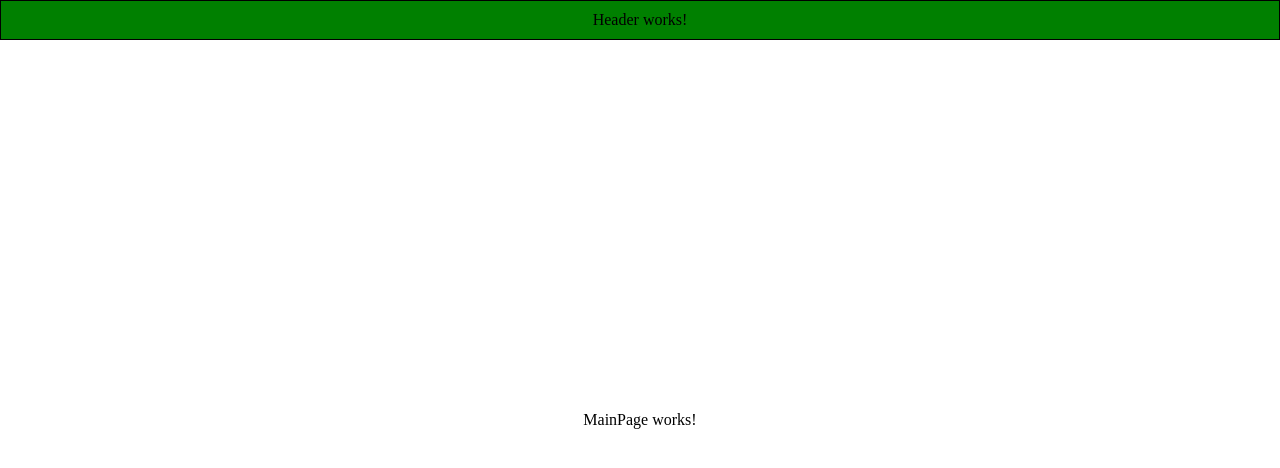
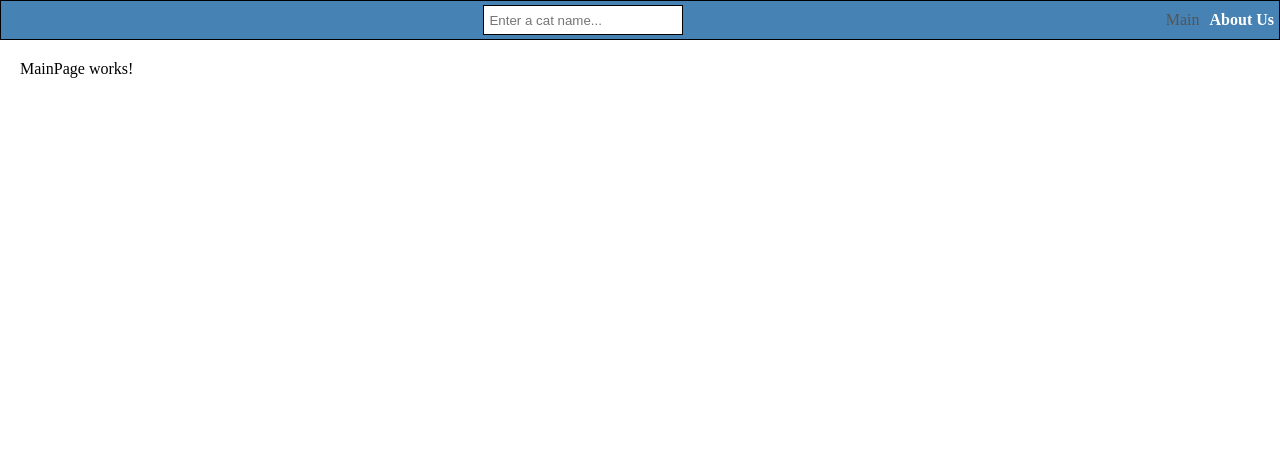
Before and after one commit to DeguzBelarus/rss-react, a React (Create React App) app: page / in a window 1280 px wide. Shown: the top 468 px of the page. Built offline with nearby package versions, Linux system fonts and the light colour scheme.

Commit message:
feat: implement search key updation in state of main page; add props to header component

```diff
--- a/src/components/Header/Header.scss
+++ b/src/components/Header/Header.scss
@@ -3,7 +3,39 @@
 header {
   width: 100%;
   height: $header-height + px;
-  @include flex-all-center;
+  @include flex-line-start-vertical-center;
+  @include user-select-none;
   border: 1px solid #000;
-  background-color: green;
+  background-color: steelblue;
+
+  .filter-input-container {
+    width: 100%;
+    height: 100%;
+    @include flex-all-center;
+
+    .filter-input {
+      width: 200px;
+      height: 30px;
+      padding: 5px;
+      margin: 0 auto;
+      border: 1px solid #000;
+    }
+  }
+
+  .pages-links-container {
+    @include flex-all-center;
+    gap: 10px;
+    margin-left: auto;
+    margin-right: 5px;
+
+    .current-page-span {
+      color: #555;
+    }
+
+    a {
+      width: max-content;
+      font-weight: bold;
+      color: #fff;
+    }
+  }
 }
--- a/src/components/Header/Header.tsx
+++ b/src/components/Header/Header.tsx
@@ -1,9 +1,49 @@
 import React, { Component } from 'react';
+import { Link } from 'react-router-dom';
 
 import './Header.scss';
 
-export class Header extends Component {
+type HeaderOriginType = 'main-page' | 'about-page';
+
+interface Props {
+  origin: HeaderOriginType;
+  filterKeyUpdateData?: (key: string) => void;
+  filterKey?: string;
+}
+
+export class Header extends Component<Props> {
   render() {
-    return <header>Header works!</header>;
+    return (
+      <header>
+        {this.props.origin === 'main-page' &&
+        this.props.filterKeyUpdateData !== undefined &&
+        this.props.filterKey !== undefined ? (
+          <div className="filter-input-container">
+            <input
+              type="text"
+              className="filter-input"
+              placeholder="Enter a cat name..."
+              value={this.props.filterKey}
+              onChange={(event: React.ChangeEvent<HTMLInputElement>) =>
+                this.props.filterKeyUpdateData?.(event.target.value || '')
+              }
+            />
+          </div>
+        ) : null}
+        <div className="pages-links-container">
+          {this.props.origin === 'main-page' ? (
+            <>
+              <span className="current-page-span">Main</span>
+              <Link to={'/about'}>About Us</Link>
+            </>
+          ) : (
+            <>
+              <Link to={'/'}>Main</Link>
+              <span className="current-page-span">About Us</span>
+            </>
+          )}
+        </div>
+      </header>
+    );
   }
 }
--- a/src/pages/AboutUsPage/AboutUsPage.tsx
+++ b/src/pages/AboutUsPage/AboutUsPage.tsx
@@ -7,7 +7,7 @@ export class AboutUsPage extends Component {
   render() {
     return (
       <>
-        <Header />
+        <Header origin="about-page" />
         <div className="about-us-page-wrapper">AboutUsPage works!</div>
       </>
     );
--- a/src/pages/MainPage/MainPage.scss
+++ b/src/pages/MainPage/MainPage.scss
@@ -3,5 +3,8 @@
 .main-page-wrapper {
   width: 100%;
   height: calc(100vh - #{($header-height + px)});
-  @include flex-all-center;
+  @include flex-line-start-vertical-top;
+  flex-wrap: wrap;
+  gap:  5px;
+  padding: 20px;
 }
--- a/src/pages/MainPage/MainPage.tsx
+++ b/src/pages/MainPage/MainPage.tsx
@@ -1,13 +1,54 @@
 import React, { Component } from 'react';
 
 import { Header } from 'components/Header/Header';
+import { ICatObject } from 'types/types';
+import { catsData } from 'catsData';
 import './MainPage.scss';
 
-export class MainPage extends Component {
+interface State {
+  filterKey: string;
+  filteredCatsData: Array<ICatObject>;
+}
+export class MainPage extends Component<object, State> {
+  state: State = {
+    filterKey: '',
+    filteredCatsData: [],
+  };
+
+  filterKeyLoadData() {
+    if (localStorage.getItem('rss-save')) {
+      this.setState({
+        filterKey: JSON.parse(localStorage.getItem('rss-save') || ''),
+      });
+    }
+  }
+
+  filterKeyUpdateData = (key: string) => {
+    this.setState({ filterKey: key });
+    localStorage.setItem('rss-save', JSON.stringify(key));
+  };
+
+  componentDidMount(): void {
+    this.filterKeyLoadData();
+    this.setState({ filteredCatsData: catsData });
+  }
+
+  componentDidUpdate(prevProps: object, prevState: Readonly<State>): void {
+    if (prevState.filterKey !== this.state.filterKey) {
+      this.setState({
+        filteredCatsData: catsData.filter((catObject) => catObject.name === this.state.filterKey),
+      });
+    }
+  }
+
   render() {
     return (
       <>
-        <Header />
+        <Header
+          origin="main-page"
+          filterKeyUpdateData={this.filterKeyUpdateData}
+          filterKey={this.state.filterKey}
+        />
         <div className="main-page-wrapper">MainPage works!</div>
       </>
     );
--- a/src/types/types.ts
+++ b/src/types/types.ts
@@ -1,3 +1,8 @@
+// types
+export type Nullable<T> = T | null;
+export type Undefinable<T> = T | undefined;
+
+// interfaces
 export interface ICatObject {
   id: number;
   name: string;
```
